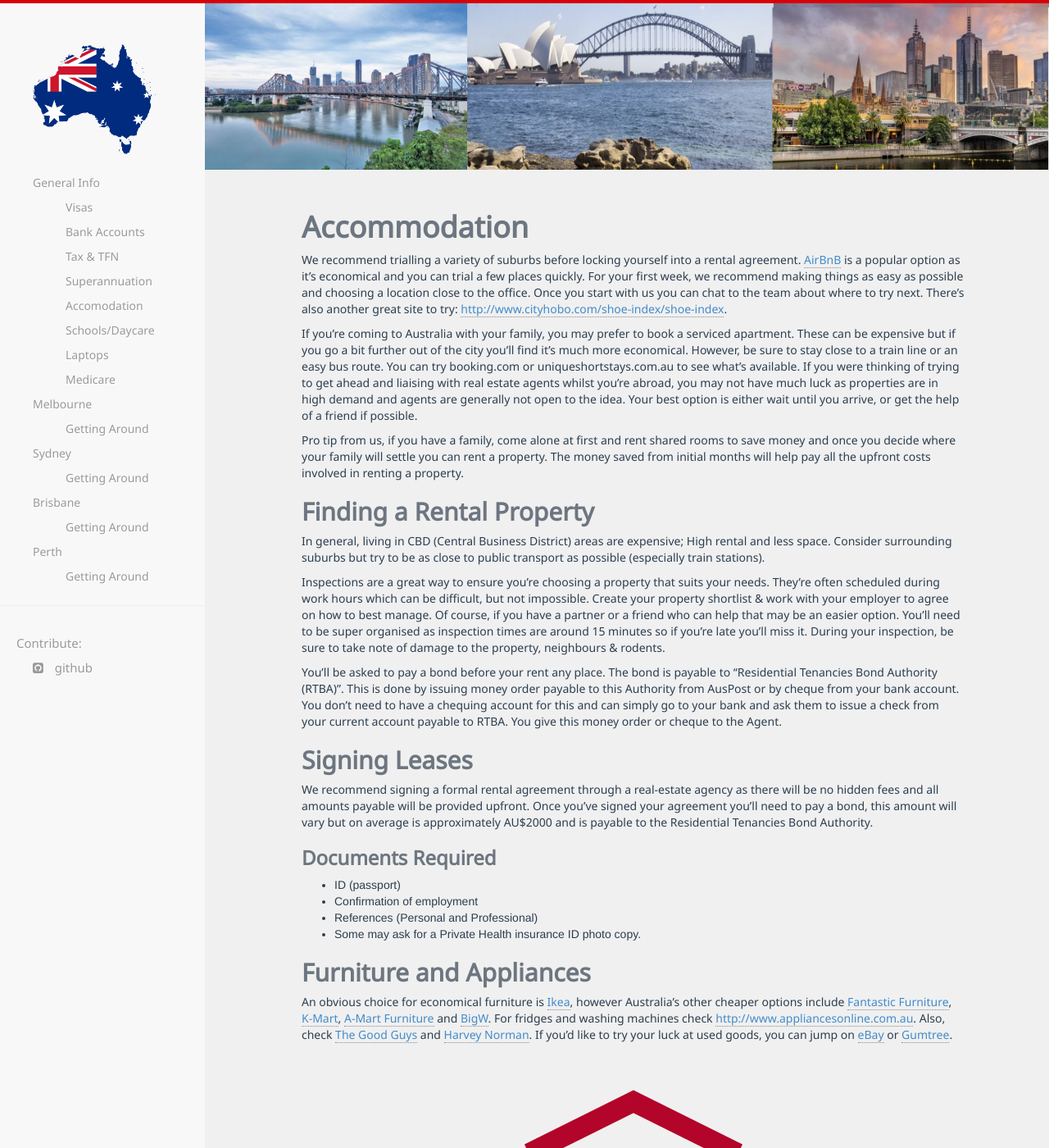
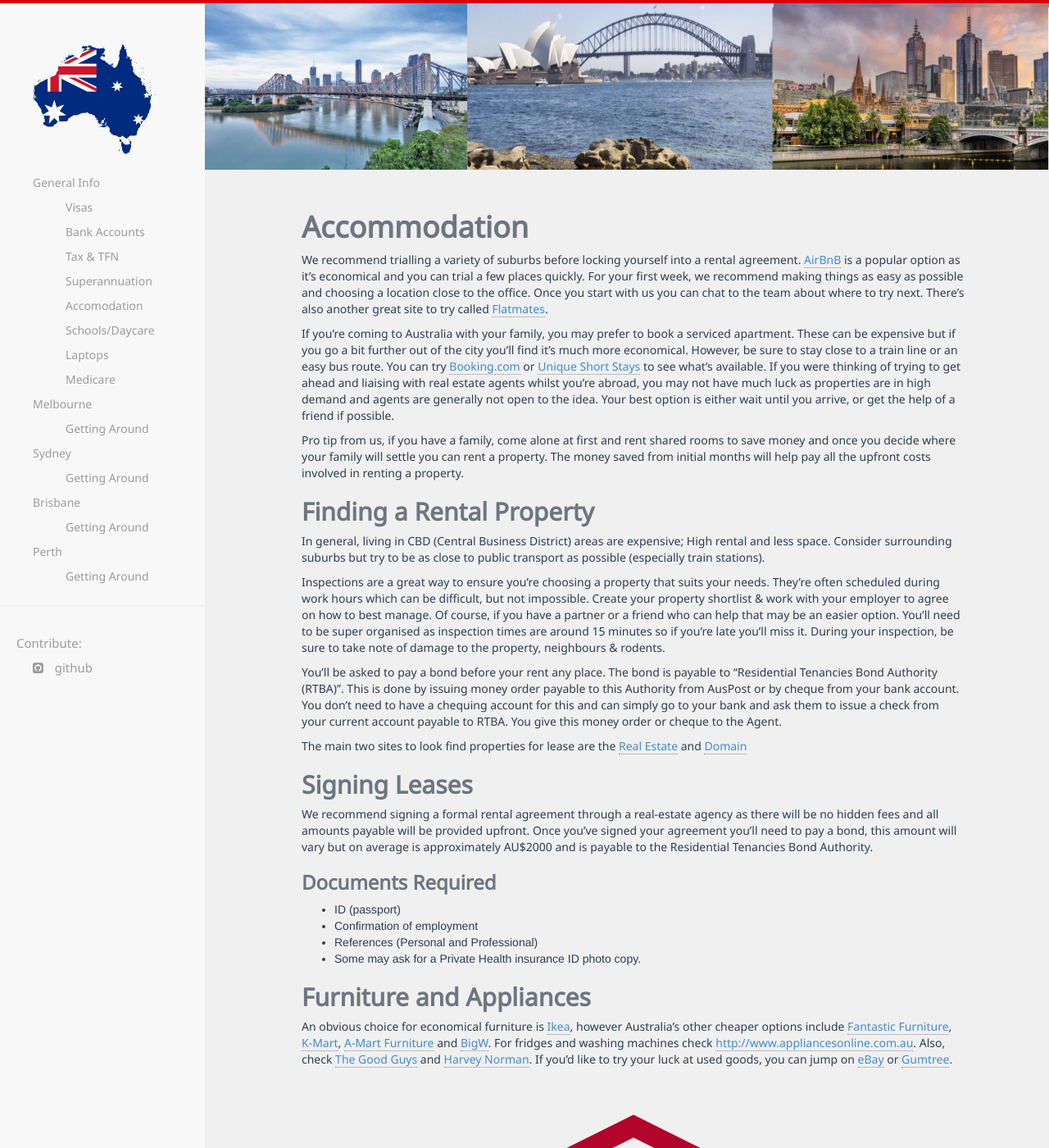
Before and after one commit to movingdownunder/movingdownunder.github.io, a Jekyll site: the page built from _pages/general/accommodation.md, in a window 1280 px wide and 1400 px high. Shown: the whole window at 82% size. Built offline with Jekyll 4.4.1, drawn with Linux system fonts in a browser that asks for light colours; nearby versions of some CDN libraries.

Commit message:
Remove broken link and add more options

```diff
--- a/_pages/general/accommodation.md
+++ b/_pages/general/accommodation.md
@@ -9,13 +9,12 @@
 popular option as it's economical and you can trial a few places quickly. For
 your first week, we recommend making things as easy as possible and choosing a
 location close to the office. Once you start with us you can chat to the team
-about where to try next. There's also another great site to try:
-<http://www.cityhobo.com/shoe-index/shoe-index>.
+about where to try next. There's also another great site to try called [Flatmates](https://flatmates.com.au/){:target="\_blank"}.
 
 If you're coming to Australia with your family, you may prefer to book a serviced apartment. These can be
 expensive but if you go a bit further out of the city you'll find it's much more
 economical. However, be sure to stay close to a train line or an easy bus route.
-You can try booking.com or uniqueshortstays.com.au to see what's available. If
+You can try [Booking.com](booking.com){:target="\_blank"} or [Unique Short Stays](uniqueshortstays.com.au){:target="\_blank"} to see what's available. If
 you were thinking of trying to get ahead and liaising with real estate agents
 whilst you're abroad, you may not have much luck as properties are in high
 demand and agents are generally not open to the idea. Your best option is either
@@ -35,6 +34,8 @@
 You’ll be asked to pay a bond before your rent any place. The bond is payable to "Residential Tenancies Bond Authority (RTBA)". This is done by issuing money order payable to this Authority from AusPost or by cheque from your bank account. You don’t need to have a chequing account for this and can simply go to your bank and ask them to issue a check from your current account payable to RTBA.
 You give this money order or cheque to the Agent.
 
+The main two sites to look find properties for lease are the [Real Estate](https://realestate.com.au){:target="\_blank"} and [Domain](https://www.domain.com.au/){:target="\_blank"}
+
 ## Signing Leases
 
 We recommend signing a formal rental agreement through a real-estate agency as there will be no hidden fees and all amounts payable will be provided upfront. Once you've signed your agreement you'll need to pay a bond, this amount will vary but on average is approximately AU\$2000 and is payable to the Residential Tenancies Bond Authority.
```
